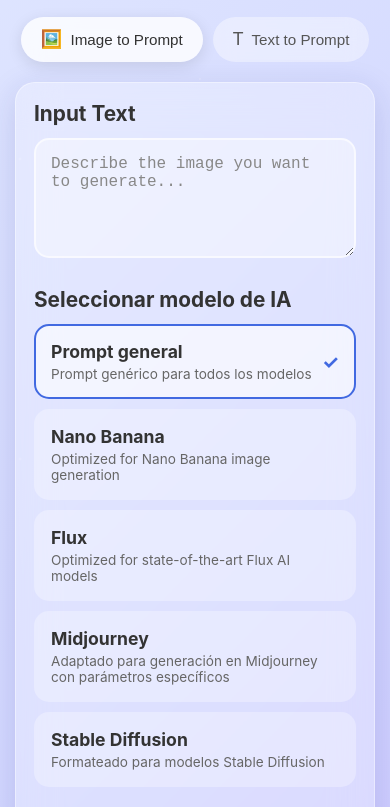
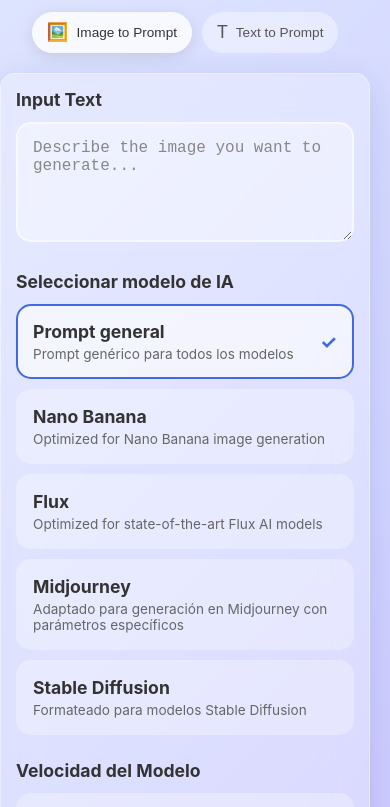
Before and after one commit to geovanniv47-code/imagen-a-prompt, a plain HTML site: page index.html in a window 390 px wide. Shown: the part 171-978 px from the top of the page. Drawn offline with Linux system fonts and the light colour scheme.

Commit message:
Fix: Adjust responsive design for mobile screens

```diff
--- a/style.css
+++ b/style.css
@@ -344,7 +344,13 @@
 
 @media (max-width: 480px) {
     body {
-        padding: 15px;
+        padding: 10px;
+    }
+
+    .container {
+        max-width: 100%;
+        width: 100vw;
+        margin-left: calc(-50vw + 50%);
     }
 
     .title-imagen, .title-a, .title-prompt {
@@ -356,6 +362,23 @@
     }
 
     .card {
-        padding: 18px;
+        padding: 15px;
+        border-radius: 15px;
+    }
+
+    .section-title {
+        font-size: 1.1rem;
+    }
+
+    .tab {
+        font-size: 0.85rem;
+        padding: 10px 15px;
     }
 }
+
+/* Asegurar que no haya scroll horizontal */
+html, body {
+    overflow-x: hidden;
+    width: 100%;
+    max-width: 100%;
+}
```
